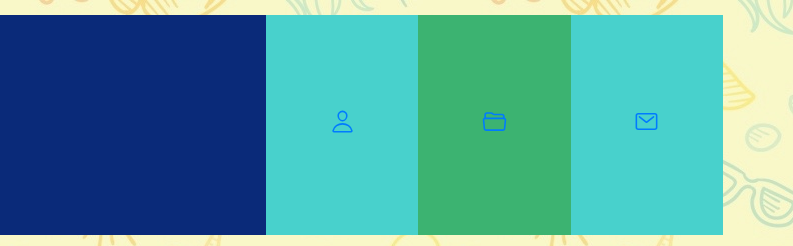
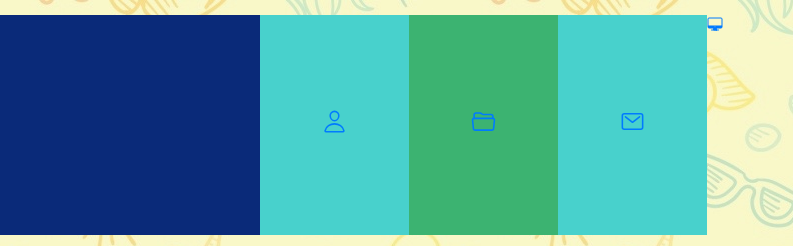
Before and after one commit to rhondarivas/rhondarivas.github.io, a plain HTML site: page index.html in a window 1280 px wide. Shown: the top 246 px of the page, 487-1280 px from the left. Drawn offline with nearby package versions, Linux system fonts and the light colour scheme.

Commit message:
Update index.html
testing out an update

```diff
--- a/index.html
+++ b/index.html
@@ -30,6 +30,9 @@ crossorigin="anonymous">
     </div>
   <div class="contact">
     <a href="mailto:rhrivas@my365.bellevue.edu"><ion-icon name="mail-outline"></ion-icon></a>
+  </div>
+      <div class="presentations">
+    <a href="/web-420/rivas-rest.html"><ion-icon name="desktop-outline"></ion-icon></a>
   </div>
   </nav>
 </div>
```
